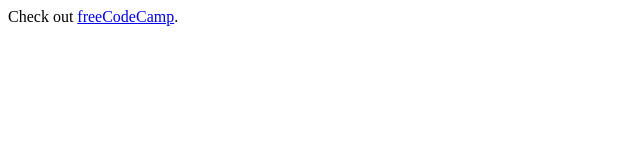
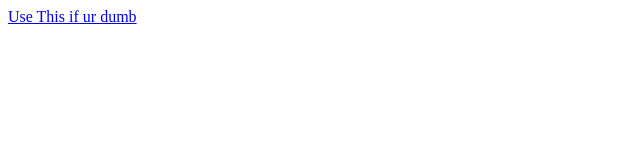
Before and after one commit to ShadowySea/Hmm-Coding, a plain HTML site: page index.html in a window 1280 px wide. Shown: the whole page, without its empty margins (0-640 px from the left). Drawn offline with Linux system fonts and the light colour scheme.

Commit message:
Update index.html

```diff
--- a/index.html
+++ b/index.html
@@ -1 +1,5 @@
-<p>Check out <a href="https://www.freecodecamp.org/" target="_blank" rel="noopener noreferrer">freeCodeCamp</a>.</p>
+<html>
+  <body>
+    <a href="http://www.google.com" target="_blank"rel="noopener noreffer">Use This if ur dumb</a>
+  </body>
+</html>
```
